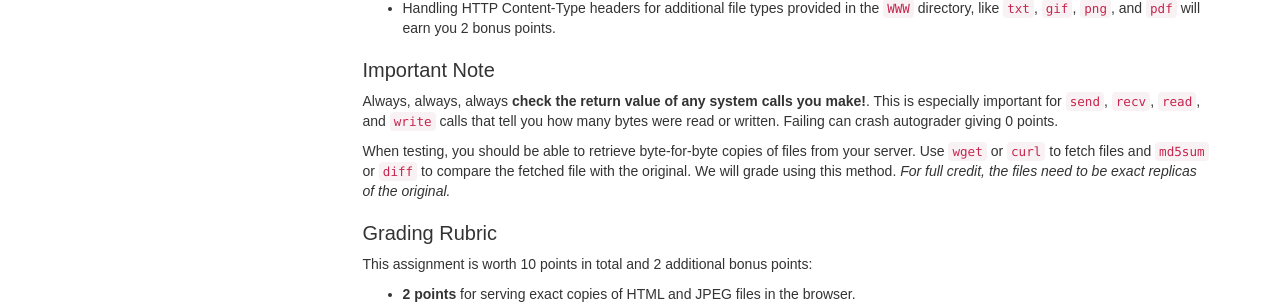
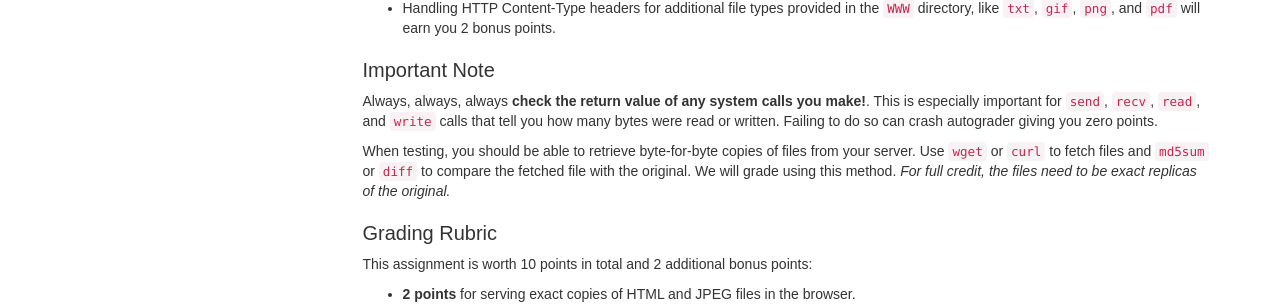
Before and after one commit to csatuic/cs361-website-old, a Jekyll site: the page built from _homeworks/homework5.md, in a window 1280 px wide. Shown: the part 1018-1323 px from the top of the page. Built offline with Jekyll 4.4.1, drawn with Linux system fonts in a browser that asks for light colours; some web fonts are replaced.

Commit message:
rookie mistake

```diff
--- a/_homeworks/homework5.md
+++ b/_homeworks/homework5.md
@@ -51,7 +51,7 @@ Your server should handle the following cases:
 <!-- If your server handles the proper HTTP Content-Type header in the response based on the file ending, you will receive a bonus point. We will test `txt`, `gif`, `png`, and `pdf` file extensions. -->
 
 ## Important Note
-Always, always, always **check the return value of any system calls you make!**. This is especially important for `send`, `recv`, `read`, and `write` calls that tell you how many bytes were read or written. Failing can crash autograder giving 0 points.
+Always, always, always **check the return value of any system calls you make!**. This is especially important for `send`, `recv`, `read`, and `write` calls that tell you how many bytes were read or written. Failing to do so can crash autograder giving you zero points.
 
 When testing, you should be able to retrieve byte-for-byte copies of files from your server. Use `wget` or `curl` to fetch files and `md5sum` or `diff` to compare the fetched file with the original. We will grade using this method. *For full credit, the files need to be exact replicas of the original.*
 
```
